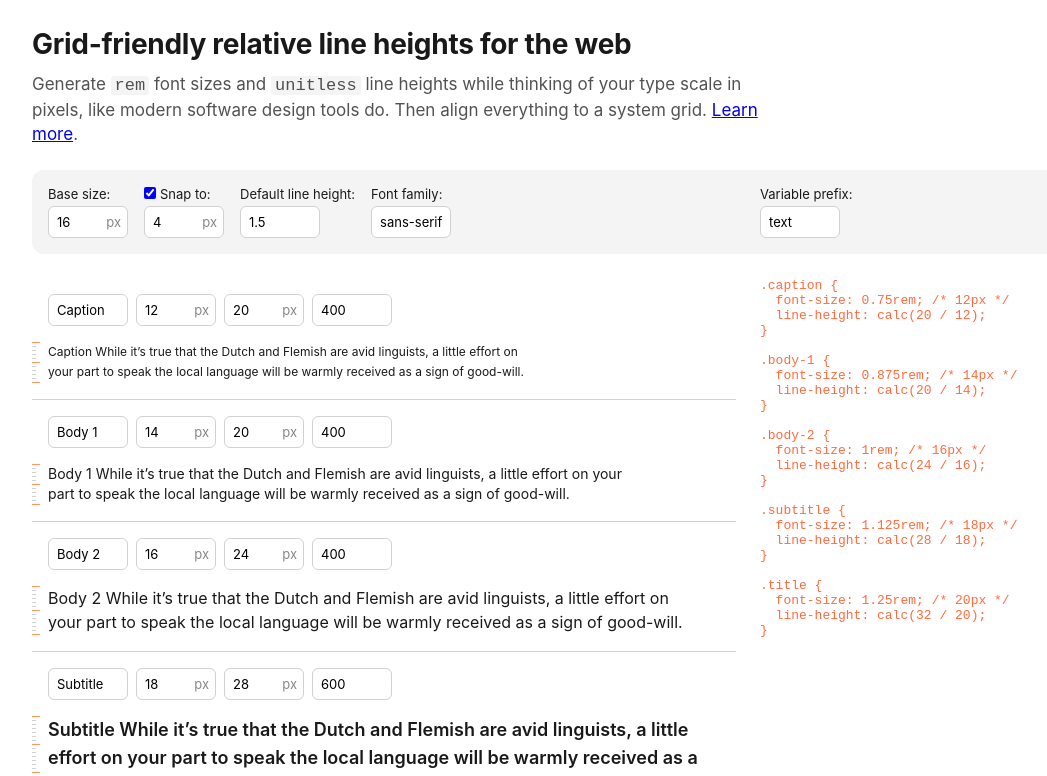
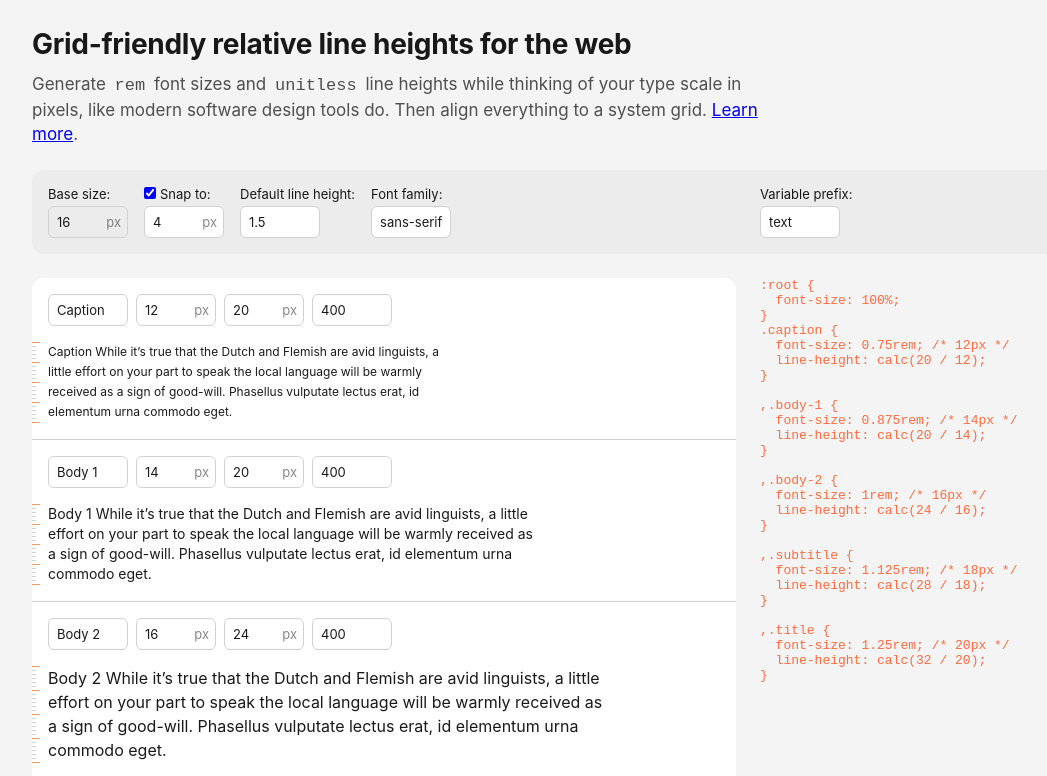
Before and after one commit to vdepizzol/grid-friendly-type-scale, a React (Create React App) app: page / in a window 1280 px wide. Shown: the top 776 px of the page, without its empty margins (68-1115 px from the left). Built offline with nearby package versions, Linux system fonts and the light colour scheme.

Commit message:
that's all for now

```diff
--- a/src/App.css
+++ b/src/App.css
@@ -14,7 +14,6 @@
 }
 .app .app-output {
   padding: 0;
-  background: var(--ui-chrome-low);
 }
 .app .app-output .sample-grid {
   overflow: auto;
--- a/src/App.js
+++ b/src/App.js
@@ -56,6 +56,9 @@ class App extends React.Component {
         baseFont: value.trim() || 0
       }
     });
+
+    const baseFontInPercentage = (value * 100) / 16
+    document.documentElement.style.setProperty('--base-font', baseFontInPercentage + '%');
   }
 
   handleSnapToggleChange(isSnapActive) {
--- a/src/CSSOutput.js
+++ b/src/CSSOutput.js
@@ -5,9 +5,14 @@ class CSSOutput extends React.Component {
   constructor(props) {
     super(props);
 
+    this.convertBaseFontToPercentage = this.convertBaseFontToPercentage.bind(this);
     this.convertToFriendlyClassName = this.convertToFriendlyClassName.bind(this);
     this.convertFontSizeToRem = this.convertFontSizeToRem.bind(this);
     this.convertLineHeightToUnitless = this.convertLineHeightToUnitless.bind(this);
+  }
+
+  convertBaseFontToPercentage(baseFont) {
+    return (baseFont * 100) / 16;
   }
 
   convertToFriendlyClassName(className) {
@@ -25,6 +30,8 @@ class CSSOutput extends React.Component {
 
   render() {
 
+    const root = ':root {' + "\n  " + 'font-size: ' + this.convertBaseFontToPercentage(this.props.baseFont) + "%;\n}" + "\n";
+
     const listItems = this.props.typeScale.map((typeScaleItem) => {
       let output = '.' + this.convertToFriendlyClassName(typeScaleItem.title) + " { \n";
       output += "  font-size: " + this.convertFontSizeToRem(typeScaleItem.size, this.props.baseFont) + "rem; /* " + typeScaleItem.size + "px */ \n";
@@ -34,7 +41,7 @@ class CSSOutput extends React.Component {
     });
 
 
-    return listItems;
+    return root + listItems;
   }
 }
 
--- a/src/EditorTextSample.css
+++ b/src/EditorTextSample.css
@@ -7,11 +7,12 @@
   position: relative;
   padding-left: var(--scale-16);
   padding-bottom: 1px;
+  color: var(--ui-text-high);
   background-size: 8px var(--sample-ruler-large), 4px var(--sample-ruler-small);
   background-image: linear-gradient(to bottom, var(--ui-obj-accent) 1px, transparent 1px), linear-gradient(to bottom, var(--ui-obj-border) 1px, transparent 1px);
   background-repeat: repeat-y, repeat-y;
   font-size: var(--sample-font-size);
   line-height: var(--sample-line-height);
   font-weight: var(--sample-font-weight);
-  max-width: 65ch;
+  max-width: 55ch;
 }
--- a/src/EditorTextSample.js
+++ b/src/EditorTextSample.js
@@ -41,7 +41,7 @@ class EditorTextSample extends React.Component {
           '--sample-ruler-small': this.rulerSmall,
           '--sample-ruler-large': this.rulerLarge
         }}>
-          {this.props.text} While it’s true that the Dutch and Flemish are avid linguists, a little effort on your part to speak the local language will be warmly received as a sign of good-will.
+          {this.props.text} While it’s true that the Dutch and Flemish are avid linguists, a little effort on your part to speak the local language will be warmly received as a sign of good-will. Phasellus vulputate lectus erat, id elementum urna commodo eget.
         </div>
       </div>
     );
--- a/src/EditorToolbar.css
+++ b/src/EditorToolbar.css
@@ -1,5 +1,5 @@
 .editor-toolbar {
-  background: var(--ui-obj-medium);
+  background: var(--ui-chrome-low);
   display: grid;
   grid-auto-flow: column;
   border-radius: var(--ui-border-radius-large);
--- a/src/EditorToolbar.js
+++ b/src/EditorToolbar.js
@@ -46,6 +46,7 @@ class EditorToolbar extends React.Component {
             <VLabel id="base-font" title="Base size">
               <VInputField
                   id="base-font"
+                  isDisabled={true}
                   onChange={this.handleBaseFontChange}
                   value={this.props.config.baseFont}
                   suffix="px" />
--- a/src/TypeScaleEditor.css
+++ b/src/TypeScaleEditor.css
@@ -34,6 +34,13 @@
   z-index: 10;
 }
 
+/* ----- */
+
+.type-scale-editor:focus-within .type-scale-item:not(:focus-within) {
+  background: var(--ui-chrome-medium);
+  --ui-text-high: var(--ui-text-medium);
+}
+
 .type-scale-item {
   background: var(--ui-obj-high);
   border-radius: var(--ui-border-radius-large);
@@ -52,7 +59,7 @@
   /*background: none;*/
 }
 .type-scale-item:hover, .type-scale-item:focus-within {
-  background: var(--ui-obj-medium);
+  /*background: var(--ui-obj-medium);*/
 }
 .type-scale-item-toolbar {
   display: flex;
--- a/src/TypeScaleEditor.js
+++ b/src/TypeScaleEditor.js
@@ -90,7 +90,7 @@ class TypeScaleEditor extends React.Component {
     });
 
     return (
-      <div>
+      <div className="type-scale-editor">
         {listItems}
       </div>
     );
--- a/src/VInputField.css
+++ b/src/VInputField.css
@@ -1,10 +1,10 @@
 .VInputField {
   --VInputField-border-width: 1px;
-
   box-sizing: border-box;
   /*max-width: 8ch;*/
   position: relative;
   font-size: inherit;
+  color: var(--ui-text-high);
   line-height: var(--ui-text-base-line-height);
   border: var(--ui-border-width-thin) solid var(--ui-obj-border);
   border-radius: var(--ui-border-radius-medium);
@@ -45,6 +45,7 @@
   border: none;
   background: transparent;
   font: inherit;
+  color: inherit;
   line-height: inherit;
   width: 100%;
   box-sizing: border-box;
--- a/src/index.css
+++ b/src/index.css
@@ -8,8 +8,8 @@
 
   /* UI chrome, backgrounds etc */
   --ui-chrome-high: #fff;
-  --ui-chrome-medium: #fff;
-  --ui-chrome-low: white;
+  --ui-chrome-medium: #f4f4f4;
+  --ui-chrome-low: #ececec;
 
   /* Components & objects */
   --ui-obj-highest: #fff; /* lighter overlay on dark mode */
@@ -68,6 +68,8 @@
     system-ui, ui-sans-serif, Helvetica, sans-serif; /* Linux + fallback */
 
   --ui-font-mono-family: monospace;
+
+  font-size: var(--base-font);
 }
 
 @import url('https://fonts.googleapis.com/css2?family=Inter:wght@100;200;300;400;500;600;700;800;900&display=swap');
@@ -77,7 +79,8 @@ body {
   font-family: var(--ui-font-family);
   font-size: var(--ui-text-base-font-size);
   color: var(--ui-text-high);
-  background: var(--ui-chrome-low);
+  background: var(--ui-chrome-medium);
+  color: var(--ui-text-high);
 }
 
 code {
```
